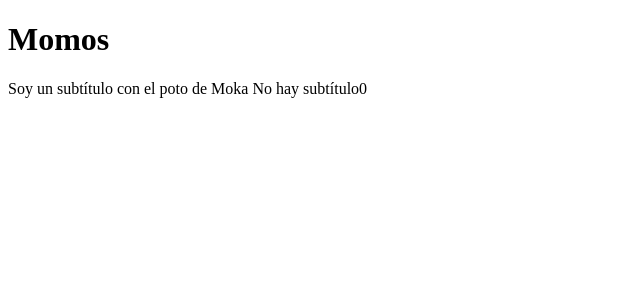
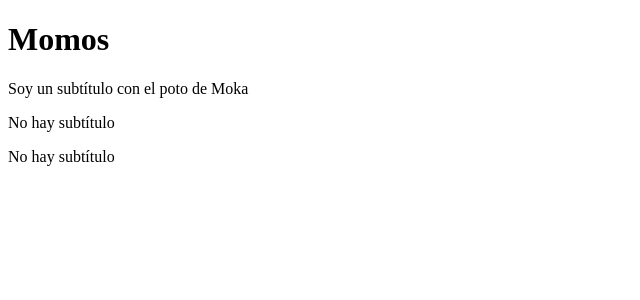
Before and after one commit to andresMataX/ci-react-test, a React (Vite) app: page / in a window 1280 px wide. Shown: the top 300 px of the page, without its empty margins (0-640 px from the left). Built offline with nearby package versions, Linux system fonts and the light colour scheme.

Commit message:
Testing props

```diff
--- a/src/FirstApp.jsx
+++ b/src/FirstApp.jsx
@@ -4,9 +4,11 @@ import PropTypes from 'prop-types'
 export const FirstApp = ({ title, subtitle }) => {
   return (
     <>
-      <h1> {title} </h1>
+      <h1 data-testid="test-title"> {title} </h1>
       {/* <code>{JSON.stringify(newMessage)}</code> */}
-      <p>Soy un subtítulo con el poto de Moka {subtitle + 0} </p>
+      <p>Soy un subtítulo con el poto de Moka </p>
+      <p>{subtitle}</p>
+      <p>{subtitle}</p>
     </>
   )
 }
@@ -14,7 +16,7 @@ export const FirstApp = ({ title, subtitle }) => {
 FirstApp.propTypes = {
   // Definimos el tipo de dato de las props y si es obligatorio al usar el componente
   title: PropTypes.string.isRequired,
-  subtitle: PropTypes.number.isRequired,
+  subtitle: PropTypes.string.isRequired,
 }
 
 // Entran antes de los props, por eso no marcan error
```
Also changed, not shown: 2 other files (tests, documents, lock files or other folders).
